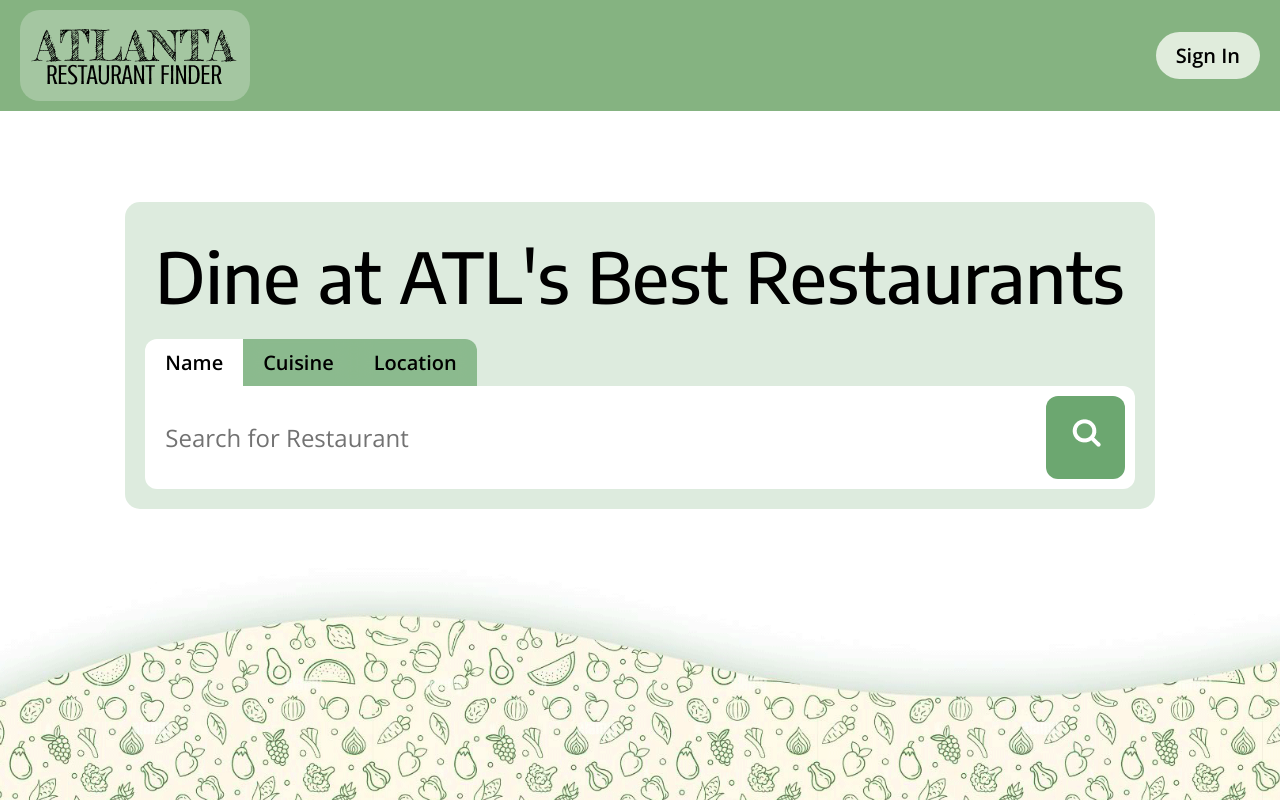
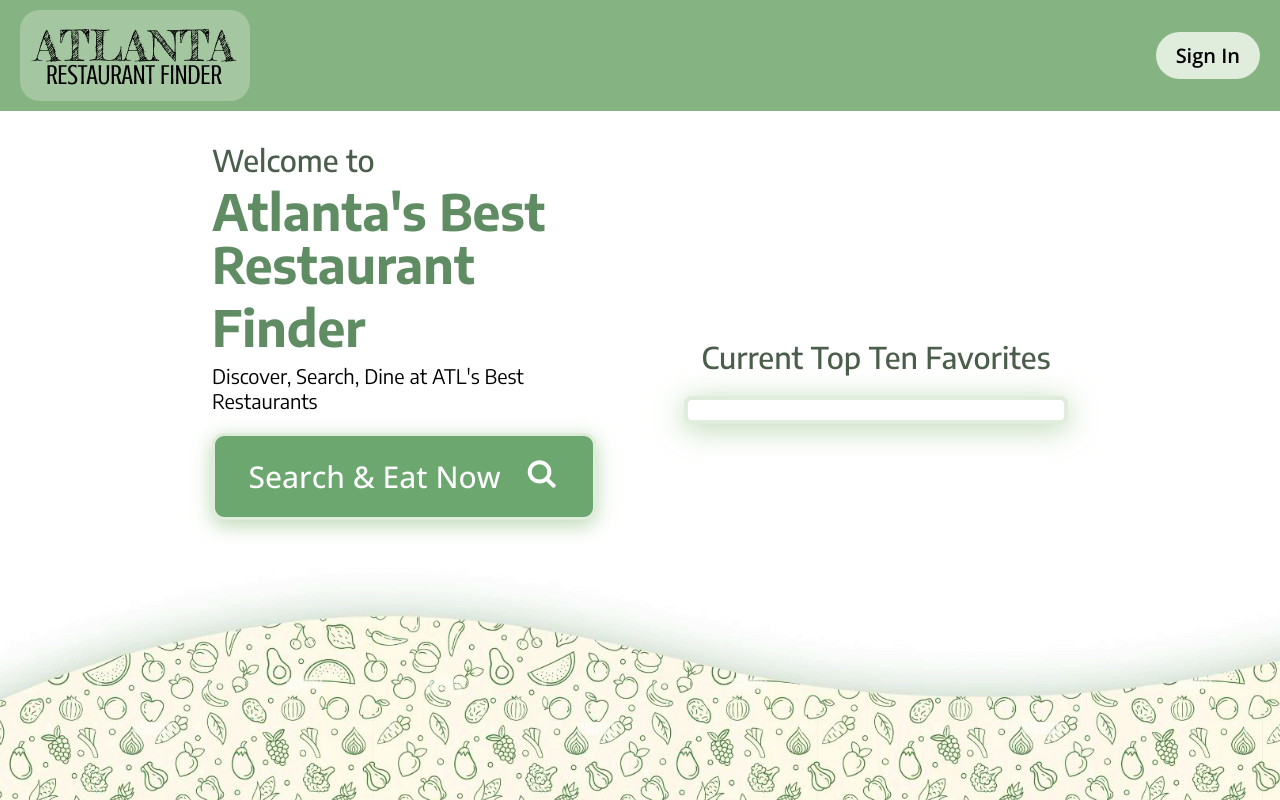
Before and after one commit to nnayar58/atlanta-food-finder, a Django app: page / in a window 1280 px wide. Run offline with Django 5.2, Linux system fonts and the light colour scheme; data that the repository does not hold is empty; some libraries are stand-ins or nearby versions.

Commit message:
home page changes

```diff
--- /dev/null
+++ b/places_project/places/static/script/home2.js
@@ -0,0 +1,41 @@
+async function fetchTopRestaurants(searchTerm = 'best') {
+    const response = await fetch(`/api/top-restaurants/?search=${searchTerm}`);
+    const data = await response.json(); // Assuming the API returns JSON
+    const restaurantList = document.getElementById('restaurant-list');
+
+    restaurantList.innerHTML = ''; // Clear previous items
+
+    // Function to convert price level number to string
+    const getPriceRange = (level) => {
+        if (level === null) return 'N/A'; // Handle cases where price level is not available
+        return '$'.repeat(level); // Convert level to corresponding $ string
+    };
+    // Loop through the top 5 restaurants and add them to the list
+    data.restaurants.slice(0, 10).forEach(restaurant => {
+        const restaurantItem = document.createElement('div');
+        restaurantItem.className = 'restaurant-item';
+        restaurantItem.innerHTML = `
+            <strong class="restaurant-name">${restaurant.name}</strong><br>
+            <span class="restaurant-address">${restaurant.address}</span><br>
+            <span class="restaurant-label">Rating:</span> ${restaurant.rating} ${createStarRating(restaurant.rating)}<br>
+            <span class="restaurant-label">Price Range:</span> ${getPriceRange(restaurant.price_level)}<br>
+            <span class="see-more-button" onclick="window.location.href='/restaurant/${restaurant.place_id}/';">See More</button>
+        `;
+        restaurantList.appendChild(restaurantItem);
+    });
+
+}
+
+// Call the function with 'best' as the search term on page load
+document.addEventListener('DOMContentLoaded', () => fetchTopRestaurants('best'));
+
+function createStarRating(rating) {
+    const maxStars = 5; // Total number of stars
+    const filledStars = Math.round(rating); // Number of filled stars based on rating
+
+    let starsHtml = '';
+    for (let i = 1; i <= maxStars; i++) {
+        starsHtml += `<span class="star ${i <= filledStars ? 'filled' : ''}">&#9733;</span>`; // Use filled star for the filled rating
+    }
+    return starsHtml;
+}
--- /dev/null
+++ b/places_project/places/static/style/home2.css
@@ -0,0 +1,304 @@
+@import url('https://fonts.googleapis.com/css2?family=Open+Sans:ital,wght@0,300..800;1,300..800&display=swap');
+@import url('https://fonts.googleapis.com/css2?family=Encode+Sans:wght@100..900&display=swap');
+
+body {
+    margin: 0;
+    padding: 0;
+    background-image: url('../background.gif');
+    background-size: cover;
+    background-position: center;
+    background-repeat: no-repeat;
+    width: 100vw;
+    height: 100vh;
+}
+
+.home-container {
+    display: flex;
+    justify-content: space-between;
+    flex-direction: column;
+    height: 100vh;
+}
+
+.home-header-container {
+    display: flex;
+    align-items: center;
+    justify-content: space-between;
+    gap: 10px;
+    background-color: #85b381;
+}
+
+.logo-button {
+    display: flex;
+    background-color: rgba(255, 255, 255, 0.25);
+    padding: 10px 10px;
+    border: none;
+    cursor: pointer;
+    border-radius: 20px;
+    margin: 10px 20px;
+    width: 230px;
+    position: relative;
+}
+
+.logo-button::before {
+    content: '';
+    position: absolute;
+    top: 0;
+    left: 0;
+    right: 0;
+    bottom: 0;
+    background: rgba(255, 255, 255, 0.4);
+    opacity: 0;
+    z-index: 1;
+
+}
+
+.logo-button:hover {
+    transition: background-color 0.3s ease;
+    background-color: rgba(255, 255, 255, 0.4);
+}
+
+.logo {
+    display: flex;
+    width: auto;
+    height: auto;
+    opacity: 1;
+}
+
+.signin-container {
+    display: flex;
+    gap: 10px;
+    padding: 0px 20px;
+}
+
+.signin {
+    padding: 10px 20px;
+    background-color: #e0ecdc;
+    font-family: 'Open Sans', sans-serif;
+    font-weight: 600;
+    font-size: 20px;
+    color: black;
+    border: none;
+    border-radius: 50px;
+    cursor: pointer;
+    transition: background-color 0.3s ease;
+ }
+
+.signin:hover {
+    background-color: #cfdeca;
+}
+
+.main-container {
+    display: flex;
+    justify-content: space-between;
+    align-items: center;
+
+    flex-grow: 1;
+}
+
+.left-search-container {
+    padding: 20px 20px;
+    margin-bottom: 250px;
+    border-radius: 15px;
+    display: flex;
+    justify-content: space-between;
+    flex-direction: column;
+    flex-grow: 1;
+    max-width: 30vw;
+    margin-left: 15vw;
+}
+
+.right-search-container {
+    padding: 20px 20px;
+    margin-bottom: 150px;
+    border-radius: 15px;
+    display: flex;
+    justify-content: space-between;
+    flex-direction: column;
+    flex-grow: 1;
+    max-width: 30vw;
+    margin-right: 15vw;
+
+}
+
+.slogan1 {
+    color: #4a5e4b;
+    font-family: 'Encode Sans', sans-serif;
+    font-weight: 500;
+    font-size: 30px;
+    text-align: left;
+    margin-bottom: 10px;
+}
+.slogan2 {
+    color: #5f8c62;
+    font-family: 'Encode Sans', sans-serif;
+    margin-top: -10px;
+    font-weight: 650;
+    font-size: 50px;
+}
+.slogan3 {
+    color: black;
+    font-family: 'Encode Sans', sans-serif;
+    font-size: 20px;
+    margin-bottom: 20px;
+    margin-top: 5px;
+}
+.slogan4 {
+    color: #4a5e4b;
+    font-family: 'Encode Sans', sans-serif;
+    font-weight: 500;
+    font-size: 30px;
+    text-align: center;
+    margin-bottom: 20px;
+}
+
+.search-button {
+    display: flex;
+    align-items: center;
+    justify-content: center;
+    background-color: #6CA770;
+    padding: 20px 20px;
+    cursor: pointer;
+    border-radius: 12px;
+    transition: background-color 0.3s ease;
+    border-width: 3px;
+    border-color: #e0ecdc;
+    border-style: solid;
+    box-shadow:0 5px 20px 0px rgba(170, 204, 159, .8);
+
+}
+
+.search-icon {
+    width: auto;
+    height: auto;
+}
+
+.search-button:hover {
+    background-color: #5e8f62;
+}
+
+.button-text {
+    color: white;
+    font-family: 'Open Sans', sans-serif;
+    font-weight: 500;
+    font-size: 30px;
+    padding-right: 20px;
+}
+
+.scrollable-restaurants {
+    max-height: 400px;            /* Set a max height for the scrollable area */
+    overflow-y: auto;             /* Enable vertical scrolling */
+    padding: 10px;
+    border-width: 4px;
+    border-color: #e0ecdc;
+    border-style: solid;
+    border-radius: 8px;           /* Optional: rounded corners */
+    background-color: #fff;       /* Background color */
+    box-shadow:0px 5px 30px 0px rgba(170, 204, 159, .8);
+
+}
+
+.restaurant-list {
+    display: flex;
+    flex-direction: column;       /* Stack the restaurant items vertically */
+}
+
+.restaurant-item {
+    color: black;
+    font-family: 'Encode Sans', sans-serif;
+    padding: 10px;
+    border-bottom: 2px solid #eee; /* Separate restaurant items */
+}
+
+.restaurant-item:last-child {
+    border-bottom: none;          /* Remove border from last item */
+}
+
+.see-more-button {
+    padding: 8px 15px;
+    background-color: rgba(85, 153, 89, 0.8);
+    font-family: 'Open Sans', sans-serif;
+    font-weight: 600;
+    font-size: 15px;
+    color: white;
+    border-width: 4px;
+    border-color: #c6dbbf;
+    border-style: solid;
+    border-radius: 8px;
+    cursor: pointer;
+    text-decoration: none;
+    display: inline-block;
+    transition: background-color 0.3s ease;
+    margin-top: 10px;
+    display: inline-block;
+}
+
+.see-more-button:hover {
+    background-color: rgba(75, 122, 77, 0.8);
+}
+
+.restaurant-item {
+    margin-bottom: px; /* Spacing between restaurant items */
+}
+
+.restaurant-name {
+    display: block;
+    margin-bottom: -8px;
+    font-size: 20px;
+}
+
+.restaurant-address {
+    margin-bottom: -5px;
+    display: block;
+}
+
+.restaurant-label {
+    margin-right: 5px;
+    font-weight: 500;
+}
+
+.see-more-button {
+    margin: 10px 0px;
+}
+
+.star {
+    color: lightgray;
+    font-size: 16px;
+}
+
+.star.filled {
+    color: gold;
+}
+
+.user-greeting {
+    font-family: 'Open Sans', sans-serif;
+    font-weight: 1000;
+    color: white;
+    cursor: pointer;
+}
+
+.dropdown-menu {
+    position: absolute;
+    top: 60px; /* Adjust as needed */
+    right: 20px; /* Adjust as needed */
+    background-color: white;
+    box-shadow: 0px 4px 6px rgba(0, 0, 0, 0.1);
+    border-radius: 8px;
+    z-index: 1000;
+    display: none;
+    padding: 10px 0;
+}
+
+.dropdown-link {
+    display: block;
+    padding: 10px 20px;
+    text-decoration: none;
+    color: black;
+    font-family: 'Open Sans', sans-serif;
+    font-weight: 600;
+    transition: background-color 0.2s ease;
+}
+
+.dropdown-link:hover {
+    background-color: rgba(0, 0, 0, 0.05);
+    cursor: pointer;
+}
--- a/places_project/places/templates/places/home.html
+++ b/places_project/places/templates/places/home.html
@@ -3,8 +3,9 @@
 <head>
     {% load static %}
     <meta charset="UTF-8">
+    <meta name="viewport" content="width=device-width, initial-scale=1.0">
     <title>Home Page</title>
-    <link rel="stylesheet" href="{% static 'style/home.css' %}">
+    <link rel="stylesheet" href="{% static 'style/home2.css' %}">
 </head>
 <body>
 
@@ -23,29 +24,28 @@
             </div>
         </div>
         <div class="main-container">
-            <div class="search-container">
-                <div class="slogan">Dine at ATL's Best Restaurants</div>
-                <div class="search-buttons">
-                    <button id="name-button" class="name-button">Name</button>
-                    <button id="cuisine-button" class="cuisine-button">Cuisine</button>
-                    <button id="location-button" class="location-button">Location</button>
+            <div class="left-search-container">
+                <div class="slogan1">Welcome to</div>
+                <div class="slogan2">Atlanta's Best</div>
+                <div class="slogan2">Restaurant Finder</div>
+                <div class="slogan3">Discover, Search, Dine at ATL's Best Restaurants </div>
+                <button onClick="window.location.href='{% url 'search_places' %}';" class="search-button">
+                    <span class="button-text">Search & Eat Now</span>
+                    <img src="{% static 'search-icon.png' %}" alt="search-icon" class="search-icon">
+                </button>
+            </div>
+            <div class="right-search-container">
+                <div class="slogan4">Current Top Ten Favorites</div>
+                <div class="scrollable-restaurants">
+                    <div id="restaurant-list" class="restaurant-list"></div>
                 </div>
-                <form method="post" action="{% url 'search_places' %}" id="home-search-form">
-                    {% csrf_token %}
-                    <input type="hidden" name="search_type" id="home-search-type" value="location"> <!-- Default to location -->
-                    <div class="search-bar-container">
-                        <input type="text" class="search-input" id="home-query" name="query" placeholder="Search for Restaurant">
-                        <button type="submit" class="search-button">
-                            <img src="{% static 'search-icon.png' %}" alt="search-icon" class="search-icon">
-                        </button>
-                    </div>
-                </form>
             </div>
         </div>
     </div>
 </div>
 
-<script src="{% static 'script/home.js' %}"></script>
+<script src="{% static 'script/home2.js' %}"></script>
+<script src="https://maps.googleapis.com/maps/api/js?key=AIzaSyBiGVTN23e2n3JsjDYxkhsNAfRlrSMxGU0&libraries=places"></script>
 <script>
     document.addEventListener("DOMContentLoaded", function() {
         const userData = JSON.parse(localStorage.getItem('userData'));  // Get user data from localStorage
@@ -81,22 +81,6 @@
             }
         });
     });
-
-    // Search button event listeners
-    document.getElementById('name-button').addEventListener('click', () => {
-        document.getElementById('home-search-type').value = 'name';
-        document.getElementById('home-query').placeholder = 'Search by Restaurant Name';
-    });
-
-    document.getElementById('cuisine-button').addEventListener('click', () => {
-        document.getElementById('home-search-type').value = 'cuisine';
-        document.getElementById('home-query').placeholder = 'Search by Cuisine';
-    });
-
-    document.getElementById('location-button').addEventListener('click', () => {
-        document.getElementById('home-search-type').value = 'location';
-        document.getElementById('home-query').placeholder = 'Search by Location';
-    });
 </script>
 </body>
 </html>
--- a/places_project/places/urls.py
+++ b/places_project/places/urls.py
@@ -1,12 +1,14 @@
 from django.urls import path
-from .views import home, search_places, login, favorites, account  # Import your views
+from .views import home, search_places, login, favorites, account, get_top_restaurants  # Import your views
 from . import views
 
 urlpatterns = [
     path('', home, name='home'),
     path('search/', search_places, name='search_places'),
     path('login/', login, name='login'),
-    path('favorites/', favorites, name='favorites'),  # Add this line
+    path('favorites/', favorites, name='favorites'),
     path('restaurant/<str:place_id>/', views.restaurant_detail, name='restaurant_detail'),
-    path('account/', account, name = 'account')
+    path('account/', account, name = 'account'),
+    path('api/top-restaurants/', get_top_restaurants, name='top_restaurants'),
+
 ]
--- a/places_project/places/views.py
+++ b/places_project/places/views.py
@@ -17,6 +17,29 @@ def favorites(request):
 
 def account(request):
     return render(request, 'places/account.html')
+
+def get_top_restaurants(request):
+    search_term = request.GET.get('search', 'best')  # Default search term is 'best'
+    api_key = config('GOOGLE_API_KEY')
+    location = '33.7490,-84.3880'  # Example coordinates for Atlanta
+    radius = 5000  # Search radius in meters
+    url = f'https://maps.googleapis.com/maps/api/place/textsearch/json?query={search_term}+restaurants&location={location}&radius={radius}&key={api_key}'
+
+    response = requests.get(url)
+    data = response.json()
+
+    restaurants = []
+    for place in data.get('results', [])[:10]:
+        restaurants.append({
+            'name': place['name'],
+            'address': place.get('formatted_address', 'No address found'),
+            'rating': place.get('rating', 'N/A'),
+            'price_level': place.get('price_level', None),
+            'place_id': place['place_id'],  # Add place_id here
+        })
+
+
+    return JsonResponse({'restaurants': restaurants})
 
 def search_places(request):
     results = []
```
